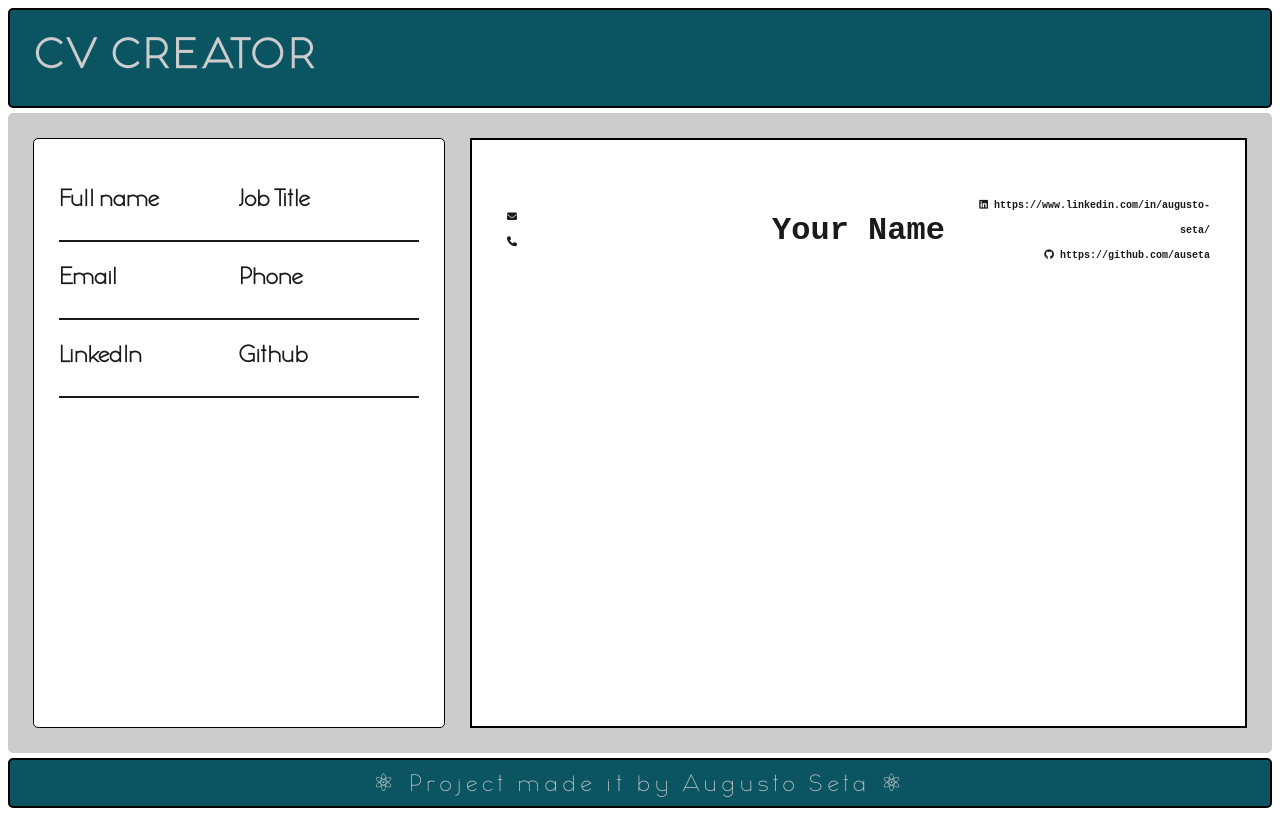
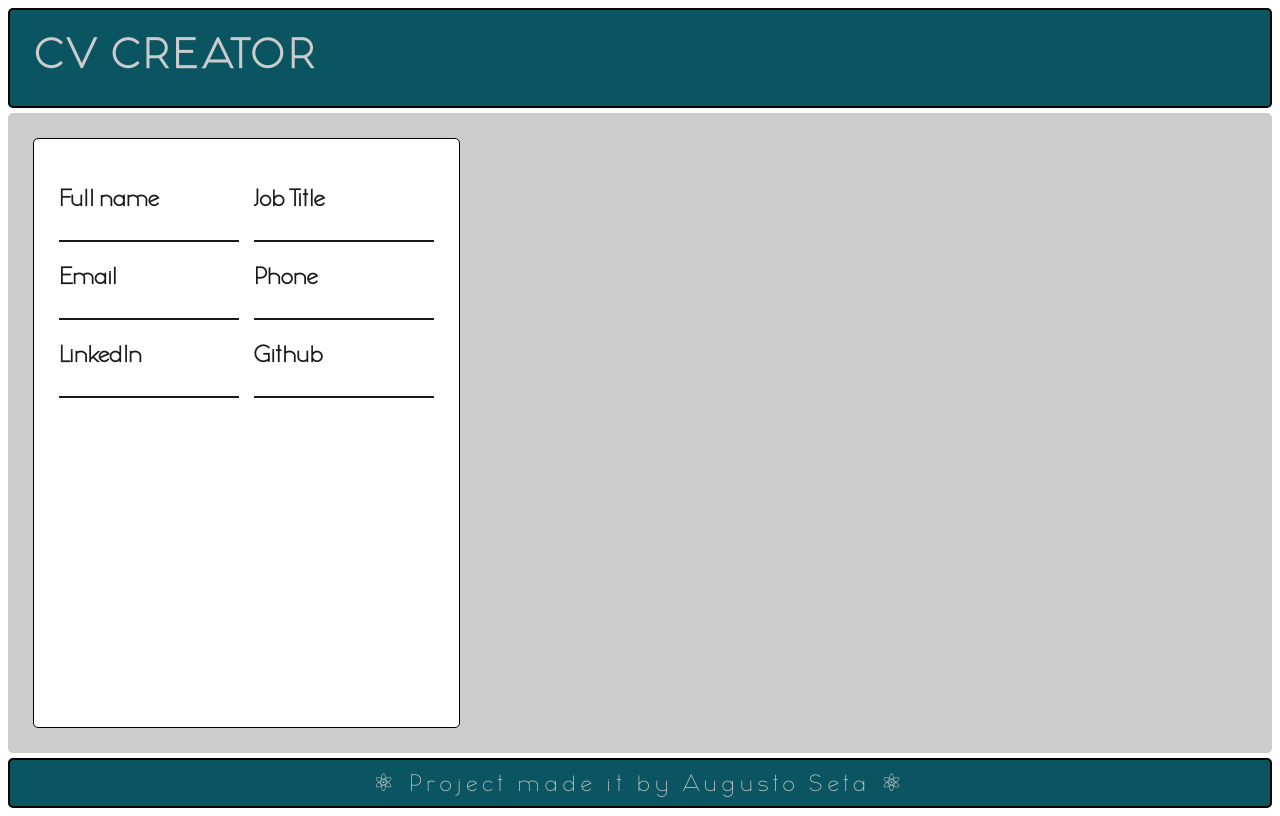
Before and after one commit to auseta/CV-Application-Project, a React (Create React App) app: page / in a window 1280 px wide. Built offline with nearby package versions, Linux system fonts and the light colour scheme.

Commit message:
changes added to README file

```diff
--- a/src/components/CV.js
+++ /dev/null
@@ -1,19 +0,0 @@
-import React, { Component } from 'react';
-import CvHeader from './CvComponents/CvHeader';
-
-export default class CV extends Component {
-  constructor(props) {
-    super(props)
-  }
-
-  render() {
-    console.log(this.props)
-    return (
-      <div className='cv--container'>
-        <CvHeader
-          info={this.props.info}
-        />
-      </div>
-    )
-  }
-}
--- a/src/components/Content.js
+++ b/src/components/Content.js
@@ -1,5 +1,4 @@
 import React, { Component } from 'react';
-import CV from './CV';
 import Form from './Form';
 
 export default class Content extends Component {
@@ -70,9 +69,7 @@ export default class Content extends Component {
         <Form
           listeners={handleEvents}
         />
-        <CV
-          info={this.state}
-        />
+
       </div>
     )
   }
--- a/src/components/CvComponents/CvHeader.js
+++ /dev/null
@@ -1,26 +0,0 @@
-import React, { Component } from 'react';
-
-export default class CvHeader extends Component {
-  constructor (props) {
-    super(props)
-  }
-
-  render() {
-    return (
-      <div className='cv--header'>
-        <div className='cv--header--left'>
-          <h5><i class="fa-solid fa-envelope"></i> { this.props.info.mail }</h5>
-          <h5><i class="fa-solid fa-phone"></i> { this.props.info.phone }</h5>
-        </div>
-        <div className='cv--header--mid'>
-          <h2>{ this.props.info.fullName ? this.props.info.fullName : 'Your Name' }</h2>
-          <h4>{ this.props.info.jobPosition }</h4>
-        </div>
-        <div className='cv--header--right'>
-          <h5><i class="fa-brands fa-linkedin"></i> https://www.linkedin.com/in/augusto-seta/</h5>
-          <h5><i class="fa-brands fa-github"></i> https://github.com/auseta</h5>
-        </div>
-      </div>
-    )
-  }
-}
--- a/src/styles/style.css
+++ b/src/styles/style.css
@@ -44,10 +44,9 @@ h1 {
 /* CONTENT COMPONENT STYLES */
 
 .app--content {
-  display: grid;
+  display: flex;
+  gap: 25px;
   padding: 25px;
-  grid-template-columns: 1fr 2fr;
-  gap: 25px;
   background-color: var(--light--color);
   border-radius: 5px;
   margin: 5px 0;
@@ -65,6 +64,7 @@ h1 {
 
 .tile {
   display: flex;
+  gap: 15px;
   margin-top: 25px;
   justify-content: space-around;
 }
@@ -86,54 +86,6 @@ h1 {
   outline: none;
 }
 
-.app--content > .cv--container {
-  display: grid;
-  font-family:'Courier New', Courier, monospace;
-  grid-template-rows: 80px 8fr;
-  justify-self: center;
-  background-color: #ffffff;
-  border: 2px solid black;
-  color: var(--dark--color);
-  padding: 50px 35px;
-  width: 100%;
-}
-
-.cv--header {
-  display: grid;
-  grid-template-columns: 1fr 1fr 1fr;
-  align-items: center;
-}
-
-.cv--header--mid {
-  grid-column: 2 / 3;
-  display: flex;
-  flex-direction: column;
-  align-items: center;
-  text-align: center;
-}
-
-.cv--header--mid h2 {
-  font-size: 32px;
-}
-
-.cv--header--mid h2, .cv--header--mid > h4{
-  margin: 0;
-}
-
-.cv--header--left {
-  line-height: 25px;
-}
-
-.cv--header--right {
-  text-align: end;
-  line-height: 25px;
-}
-
-.cv--header--left > h5, .cv--header--right > h5 {
-  margin: 0;
-  font-size: 10px;
-}
-
 
 /* FOOTER COMPONENT STYLES */
 
```
Also changed, not shown: 1 other file (tests, documents, lock files or other folders).
